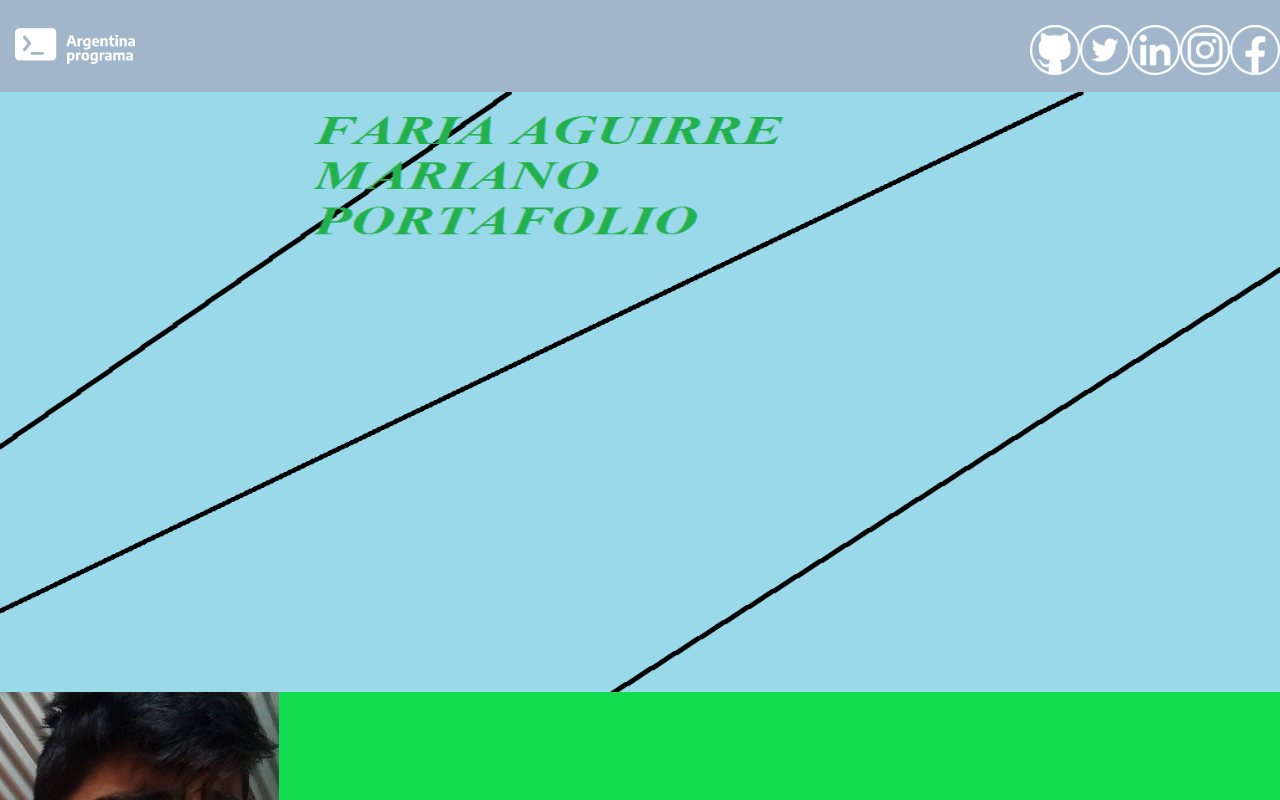
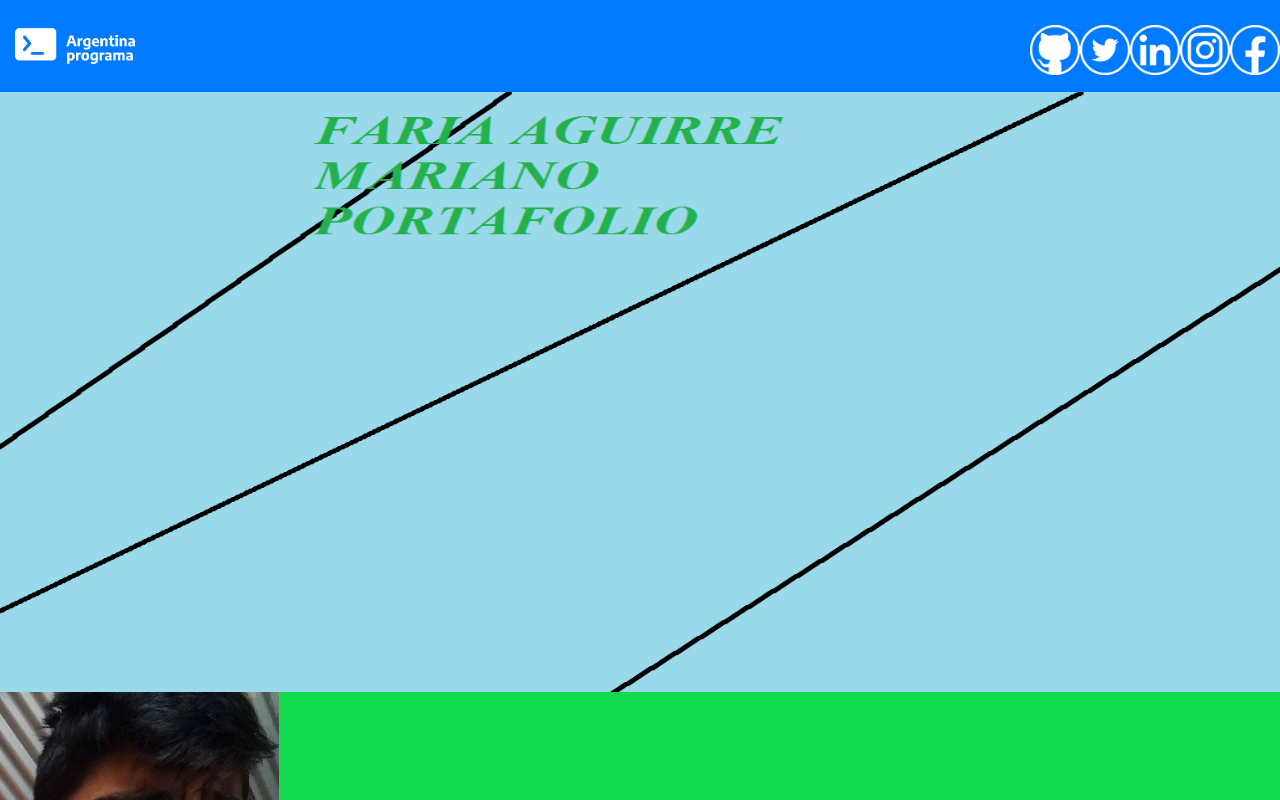
Before and after one commit to Mariano311001/Proyectoarg_FariaAguirreMariano, an Angular app in the folder Proyecto_FariaAguirreMariano/: page / in a window 1280 px wide. Shown: the top 800 px of the page. Built offline with nearby package versions, Linux system fonts and the light colour scheme.

Commit message:
Componentes

```diff
--- a/Proyecto_FariaAguirreMariano/src/app/components/header/header.component.css
+++ b/Proyecto_FariaAguirreMariano/src/app/components/header/header.component.css
@@ -1,5 +1,5 @@
 div{
-    background-color: #a1b5cb;
+    background-color: #007bff;
 }
 app-social{
     float:right
```
